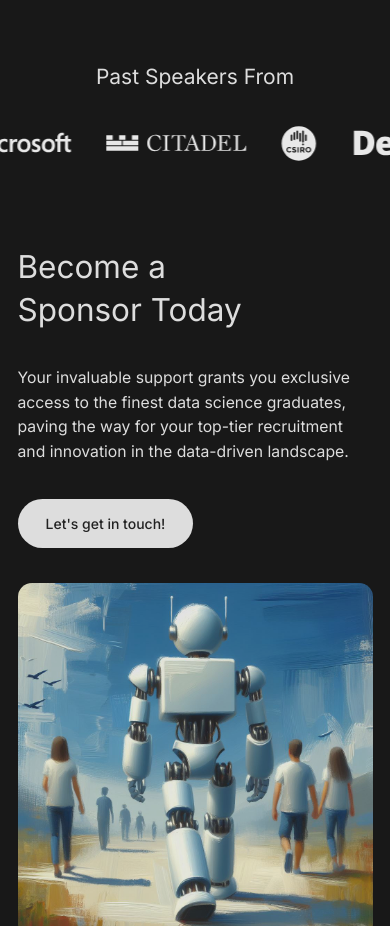
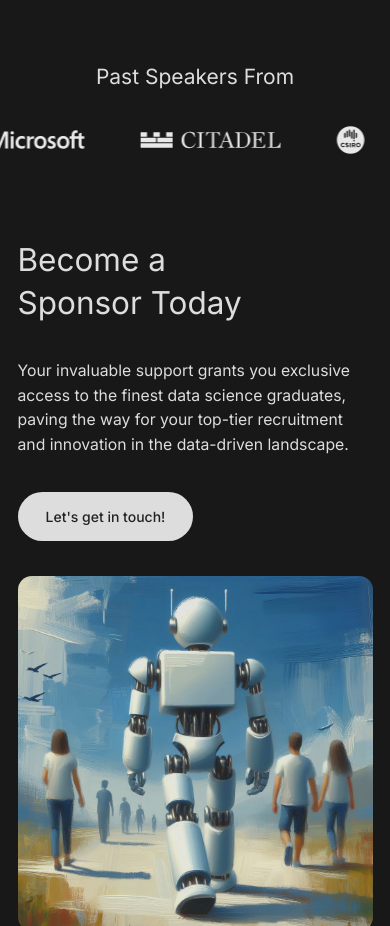
Before and after one commit to dscubed/ds3, a Next.js app: page /sponsers in a window 390 px wide. Shown: the part 3000-3926 px from the top of the page. Built offline with nearby package versions, Linux system fonts and the light colour scheme.

Commit message:
Update InfiniteBanner.tsx

```diff
--- a/app/components/sponsors/InfiniteBanner.tsx
+++ b/app/components/sponsors/InfiniteBanner.tsx
@@ -22,7 +22,7 @@
           >
             {images.map((src, index) => (
               <Image
-                className="max-w-40 sm:max-w-30 w-max h-12 sm:h-10 ml-32 sm:ml-10 my-auto saturate-0 contrast-125 brightness-0 object-contain dark:invert"
+                className="max-w-40 sm:max-w-30 w-max h-10 sm:h-8 ml-32 sm:ml-16 my-auto saturate-0 contrast-125 brightness-0 object-contain dark:invert"
                 src={src}
                 width={500}
                 height={500}
```
